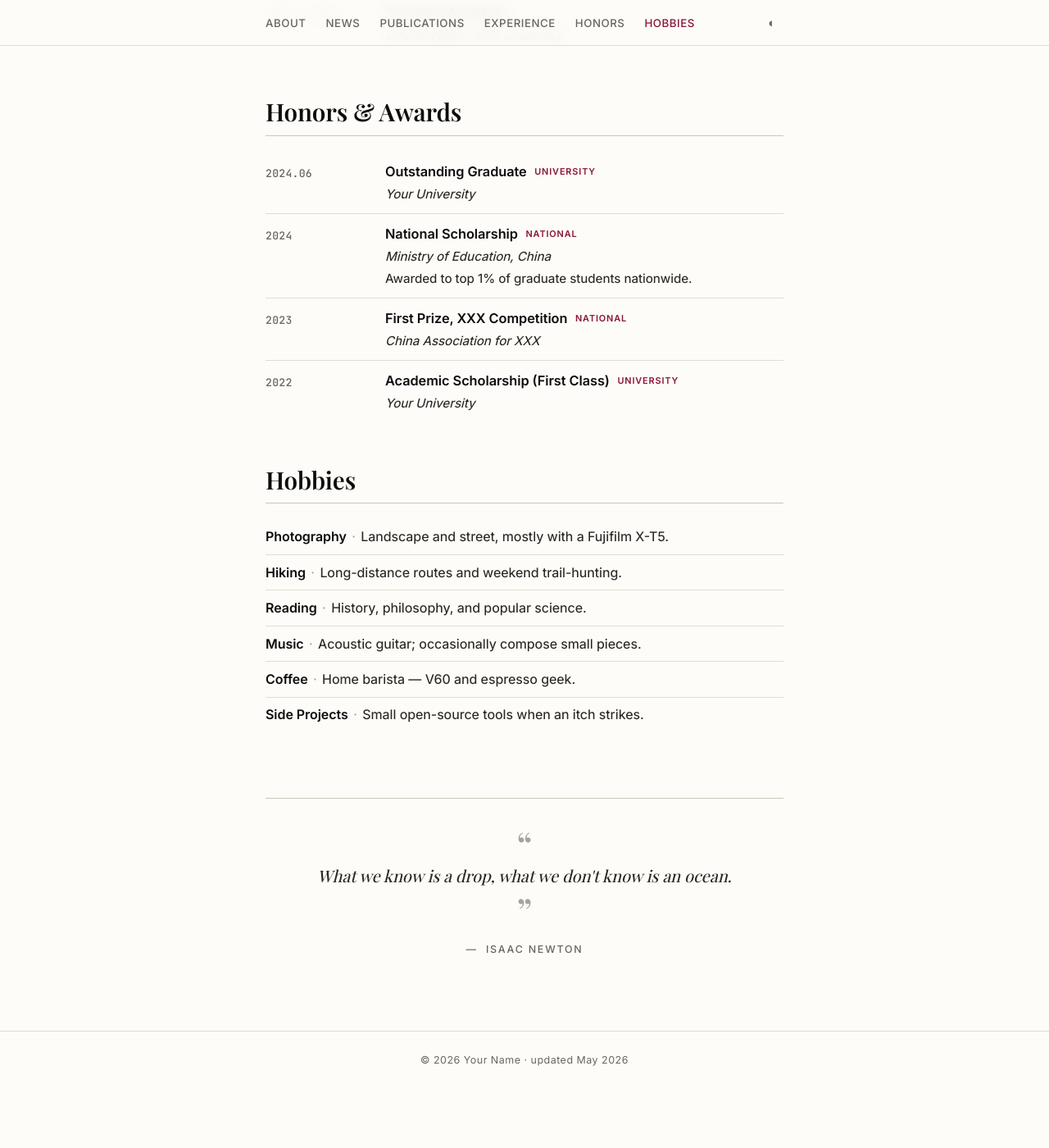
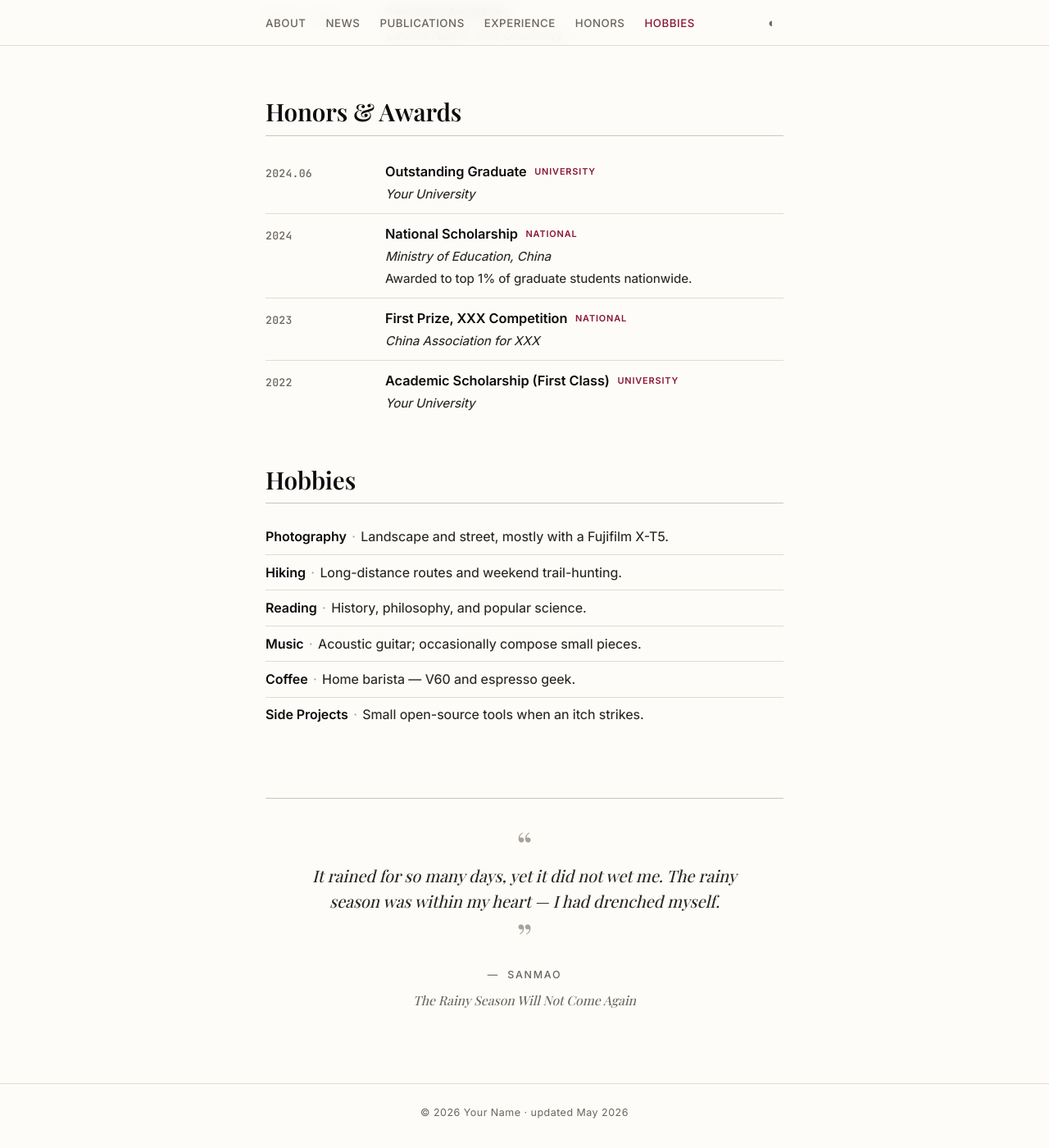
Before and after one commit to yuyanghe738-hub/yuyanghe738-hub.github.io, a Jekyll site: the page built from index.html, in a window 1280 px wide and 1400 px high, scrolled down 2485 px. Shown: the whole window at 82% size. Built offline with Jekyll 4.4.1, drawn with Linux system fonts in a browser that asks for light colours; some web fonts are replaced; before the commit the page ends 3821 px from its top, so only the background shows below that.

Commit message:
Quote: switch to Sanmao translation; add work title on separate line

```diff
--- a/_config.yml
+++ b/_config.yml
@@ -34,8 +34,9 @@ toc:
 
 # Personal quote shown above the footer
 quote:
-  text:   "What we know is a drop, what we don't know is an ocean."
-  source: "Isaac Newton"
+  text:   "It rained for so many days, yet it did not wet me. The rainy season was within my heart — I had drenched myself."
+  source: "Sanmao"
+  work:   "The Rainy Season Will Not Come Again"
 
 # Cursor-follower image — set empty to disable
 cursor_pet: "/assets/img/profile.png"
--- a/assets/css/style.css
+++ b/assets/css/style.css
@@ -416,6 +416,16 @@ main { padding-bottom: 3rem; }
 }
 .quote-source::before { content: "\2014\00a0\00a0"; }
 
+.quote-work {
+  display: block;
+  font-family: var(--font-serif);
+  font-style: italic;
+  font-size: 0.98rem;
+  color: var(--muted);
+  margin-top: 0.45em;
+  letter-spacing: 0;
+}
+
 /* Footer ------------------------------------------------------------- */
 .site-footer {
   border-top: 1px solid var(--border);
--- a/index.html
+++ b/index.html
@@ -221,6 +221,7 @@ layout: default
     <p class="quote-text">{{ site.quote.text }}</p>
     <span class="quote-mark quote-mark-close" aria-hidden="true">&rdquo;</span>
     {% if site.quote.source %}<span class="quote-source">{{ site.quote.source }}</span>{% endif %}
+    {% if site.quote.work %}<span class="quote-work">{{ site.quote.work }}</span>{% endif %}
   </aside>
   {% endif %}
 
```
